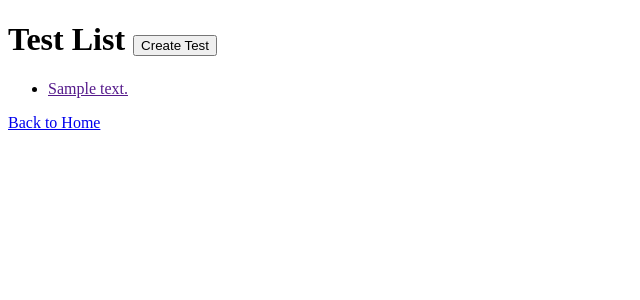
After one commit to jhbeltran01/quizapp, a Django app: page /quiz/created-tests/1/ in a window 1280 px wide. The commit adds this page. Shown: the top 300 px of the page, without its empty margins (0-640 px from the left). Run offline with Django 4.2, Linux system fonts and the light colour scheme; tables that the repository leaves empty hold one stand-in row (values such as "Sample post").

Commit message:
implement test list page

```diff
--- a/project_apps/quiz/models.py
+++ b/project_apps/quiz/models.py
@@ -1,5 +1,6 @@
 from django.db import models
 from project_apps.login.models import Student
+from django.utils import timezone
 
 class Room(models.Model):
 	members = models.ManyToManyField(Student)
@@ -13,3 +14,18 @@ class Room(models.Model):
 
 	def __str__(self):
 		return self.name
+
+
+
+class Test(models.Model):
+	text = models.CharField(max_length=500, null=False, blank=False)
+	passing_percentage = models.FloatField(null=False, blank=False)
+	publish_at = models.DateTimeField(default=timezone.now)
+	time_limit = models.IntegerField(default=0)
+	close_at = models.DateTimeField()
+	created_at = models.DateTimeField(auto_now_add=True)
+	modified_at = models.DateTimeField(auto_now=True)
+
+
+	def __str__(self):
+		return self.text
--- a/project_apps/quiz/urls.py
+++ b/project_apps/quiz/urls.py
@@ -5,6 +5,7 @@ from .views.CreateRoomView import CreateRoomView
 from .views.JoinRoomView import JoinRoomView
 from .views.RedirectToUpdateStudentDataOrJoinRoomView import RedirectToUpdateStudentDataOrJoinRoomView
 from .views.UpdateStudentIdAndCourseView import UpdateStudentIdAndCourseView
+from .views.TestListView import TestListView
 
 app_name = 'quiz'
 
@@ -13,5 +14,6 @@ urlpatterns = [
 	path('create-room/', CreateRoomView.as_view(), name='create-room'),
 	path('join-room/', JoinRoomView.as_view(), name='join-room'),
 	path('check-data/',RedirectToUpdateStudentDataOrJoinRoomView.as_view(), name='check-data'),
-	path('fill-user-data/<str:pk>', UpdateStudentIdAndCourseView.as_view(), name='fill-student-data')
+	path('fill-user-data/<str:pk>', UpdateStudentIdAndCourseView.as_view(), name='fill-student-data'),
+	path('created-tests/<int:pk>/', TestListView.as_view(), name='test-list'),
 ]
--- /dev/null
+++ b/project_apps/quiz/views/TestListView.py
@@ -0,0 +1,9 @@
+from django.views import generic
+
+from ..models import Test
+
+
+class TestListView(generic.ListView):
+	model = Test
+	template_name = 'quiz/test-list.html'
+	context_object_name = 'test_list'
--- a/templates/quiz/home.html
+++ b/templates/quiz/home.html
@@ -14,7 +14,7 @@
   <ul>
     {% for room in created_room_list %}
     <li>
-      <a href="">{{ room.name }}</a>
+      <a href="{% url 'quiz:test-list' room.id %}">{{ room.name }}</a>
     </li>
     {% endfor %}
   </ul>
--- /dev/null
+++ b/templates/quiz/test-list.html
@@ -0,0 +1,25 @@
+{% extends '../layouts/base.html' %}
+<span></span>
+{% block content %}
+<h1>
+  <span>Test List</span>
+  <a href="">
+    <button>Create Test</button>
+  </a>
+</h1>
+<div>
+  {% if test_list %}
+  <ul>
+    {% for test in test_list %}
+    <li>
+      <a href="">{{ test.text }}</a>
+    </li>
+    {% endfor %}
+  </ul>
+  {% else %}
+  <p>No available test!</p>
+  {% endif %}
+</div>
+
+<a href="{% url 'quiz:home' %}">Back to Home</a>
+{% endblock content %}
```
Also changed, not shown: project_apps/quiz/migrations/0010_test.py (added).
